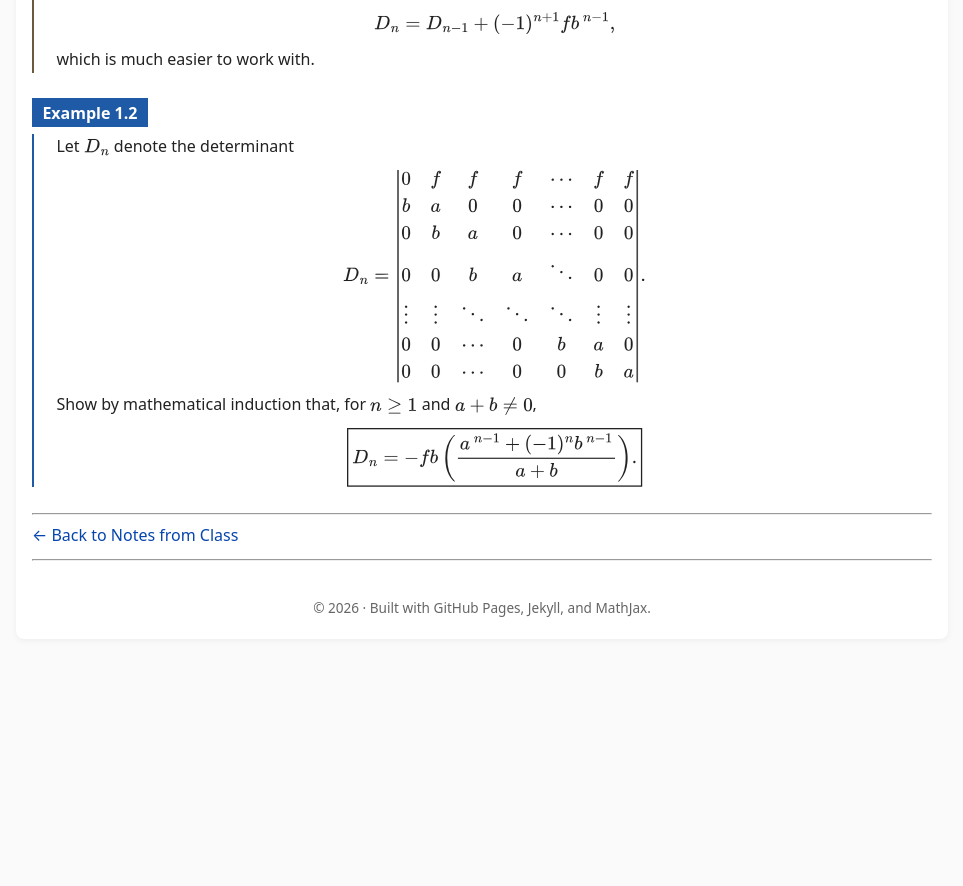
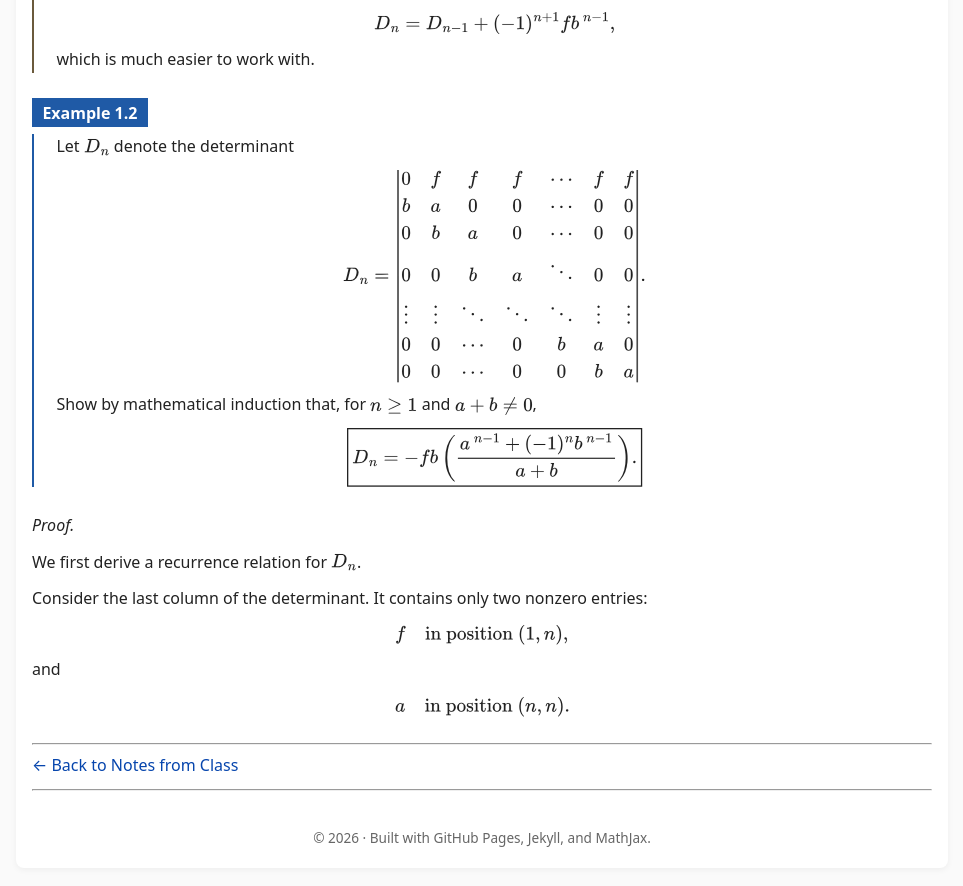
Before and after one commit to SaleemKamaludin/SaleemKamaludin.github.io, a Jekyll site: the page built from courses/math-2276/notes-from-class/lecture-2/index.md, in a window 1280 px wide and 900 px high, scrolled down 11197 px. Shown: the top 886 px of the window, without its empty margins (158-1121 px from the left). Built offline with Jekyll 4.4.1, drawn with Linux system fonts in a browser that asks for light colours; before the commit the page ends 11868 px from its top, so only the background shows below that.

```diff
--- a/courses/math-2276/notes-from-class/lecture-2/index.md
+++ b/courses/math-2276/notes-from-class/lecture-2/index.md
@@ -1702,6 +1702,43 @@ D_n=
 
 </div>
 
+<div id="example-1-2-proof" class="proof">
+
+  <div class="proof-title">
+    Proof.
+  </div>
+
+  <p>
+    We first derive a recurrence relation for \(D_n\).
+  </p>
+
+  <p>
+    Consider the last column of the determinant. It contains only two
+    nonzero entries:
+  </p>
+
+  <div class="display-math">
+
+  \[
+  f \quad \text{in position }(1,n),
+  \]
+
+  </div>
+
+  <p>
+    and
+  </p>
+
+  <div class="display-math">
+
+  \[
+  a \quad \text{in position }(n,n).
+  \]
+
+  </div>
+
+</div>
+
 ---
 
 [← Back to Notes from Class]({{ '/courses/math-2276/notes-from-class/' | relative_url }})
```
